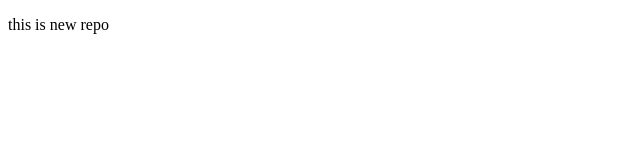
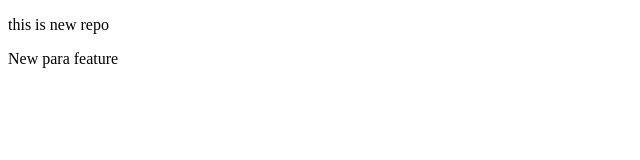
Before and after one commit to Pranavb1302/localrepo, a plain HTML site: page index.html in a window 1280 px wide. Shown: the whole page, without its empty margins (0-640 px from the left). Drawn offline with Linux system fonts and the light colour scheme.

Commit message:
added new feature

```diff
--- a/index.html
+++ b/index.html
@@ -7,5 +7,6 @@
 </head>
 <body>
     <p>this is new repo</p>
+    <p>New para feature</p>
 </body>
 </html>
```
Also changed, not shown: 1 other file.
